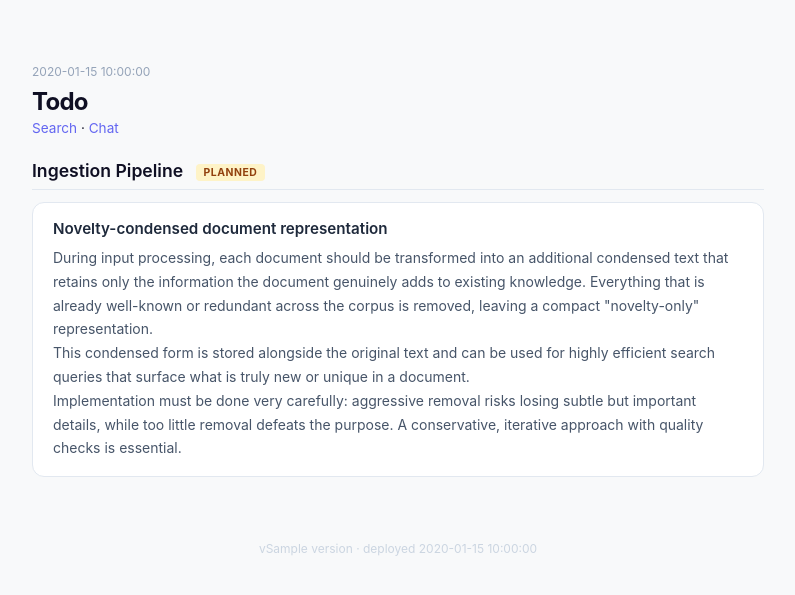
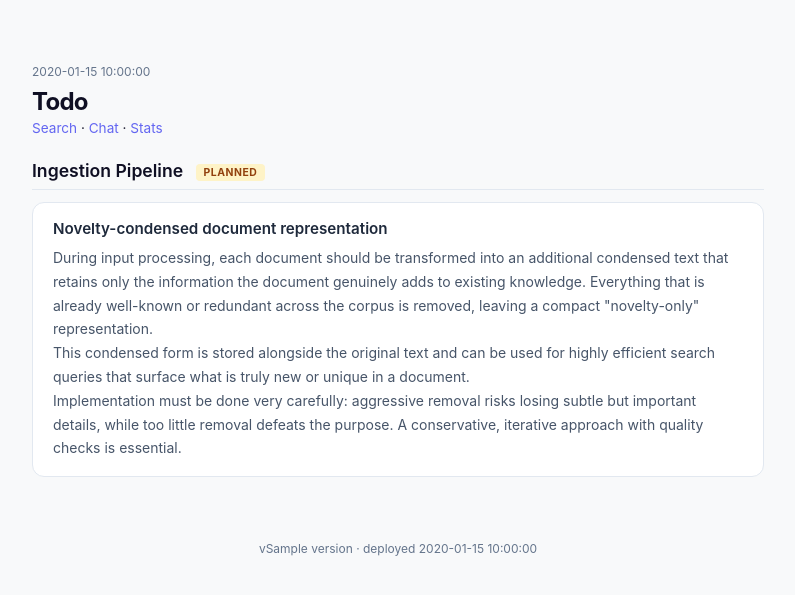
Before and after one commit to reb00t-io/search, a Python web app: template src/templates/todo.html in a window 1280 px wide. Shown: the top 595 px of the page, without its empty margins (242-1037 px from the left). Run offline with Jinja, Linux system fonts and the light colour scheme; the template is opened without the code that fills it: most values are stand-ins (such as "Sample title", 1, 10 or a date in 2020).

Commit message:
Improve deploy date contrast and add stats links across pages
- Change low-contrast colors (#cbd5e1, #94a3b8) to #64748b for
  deploy date, footer text, and chat hint across all templates
- Add Stats link to search page header, chat top bar, and todo nav

https://claude.ai/code/session_01W5qsjZWKPNFMW8jnkarqoH

```diff
--- a/src/templates/chat.html
+++ b/src/templates/chat.html
@@ -289,7 +289,7 @@
     .chat-footer-hint {
       text-align: center;
       font-size: 0.7rem;
-      color: #cbd5e1;
+      color: #64748b;
       margin-top: 0.4rem;
     }
 
@@ -321,8 +321,9 @@
       Search Chat
     </div>
     <div class="top-bar-actions">
-      <span style="font-size:0.7rem;color:#94a3b8;">{{ deploy_date }}</span>
+      <span style="font-size:0.7rem;color:#64748b;">{{ deploy_date }}</span>
       <a class="top-bar-link" href="/">Search</a>
+      <a class="top-bar-link" href="/stats">Stats</a>
       <button class="action-btn" id="chat-clear-btn" aria-label="Clear history" title="Clear history">
         <svg width="16" height="16" viewBox="0 0 14 14" fill="none">
           <path d="M2 3.5h10M5 3.5V2.5a.5.5 0 0 1 .5-.5h3a.5.5 0 0 1 .5.5v1M3 3.5l.7 7.5a.5.5 0 0 0 .5.5h5.6a.5.5 0 0 0 .5-.5L11 3.5" stroke="currentColor" stroke-width="1.25" stroke-linecap="round" stroke-linejoin="round"/>
--- a/src/templates/stats.html
+++ b/src/templates/stats.html
@@ -34,7 +34,7 @@
 
     .header .meta {
       font-size: 0.75rem;
-      color: #94a3b8;
+      color: #64748b;
       margin-bottom: 0.5rem;
     }
 
@@ -168,7 +168,7 @@
       text-align: center;
       padding: 2rem 0 1rem;
       font-size: 0.75rem;
-      color: #cbd5e1;
+      color: #64748b;
     }
 
     @media (max-width: 600px) {
--- a/src/templates/todo.html
+++ b/src/templates/todo.html
@@ -34,7 +34,7 @@
 
     .header .meta {
       font-size: 0.75rem;
-      color: #94a3b8;
+      color: #64748b;
       margin-bottom: 0.5rem;
     }
 
@@ -104,7 +104,7 @@
       text-align: center;
       padding: 2rem 0 1rem;
       font-size: 0.75rem;
-      color: #cbd5e1;
+      color: #64748b;
     }
 
     @media (max-width: 600px) {
@@ -120,7 +120,7 @@
   <header class="header">
     <p class="meta">{{ deploy_date }}</p>
     <h1>Todo</h1>
-    <nav><a href="/">Search</a> &middot; <a href="/chat">Chat</a></nav>
+    <nav><a href="/">Search</a> &middot; <a href="/chat">Chat</a> &middot; <a href="/stats">Stats</a></nav>
   </header>
 
   <div class="section">
```
Also changed, not shown: src/templates/index.html (+6 -2 lines).
